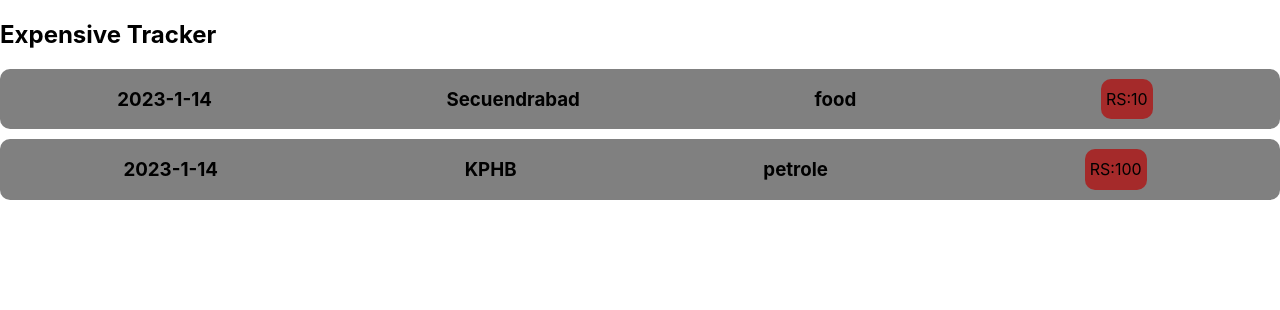
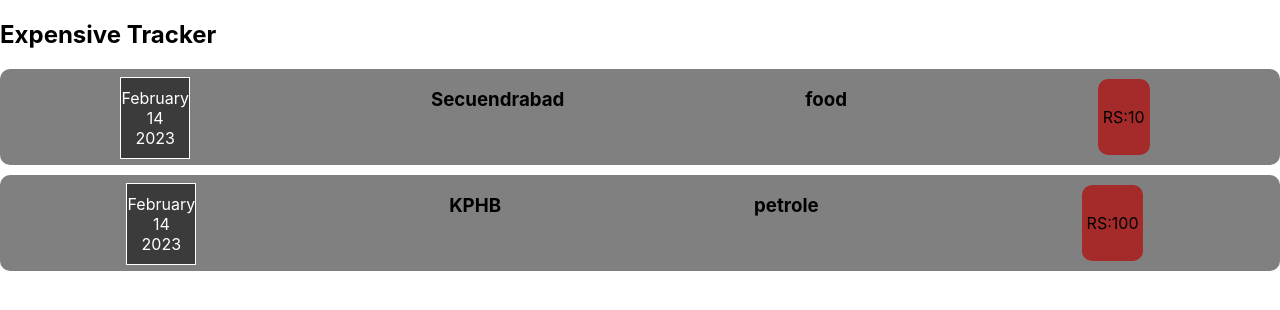
Before and after one commit to Dileep-getdata/ExpenseTracker-React, a React (Create React App) app: page / in a window 1280 px wide. Shown: the top 310 px of the page. Built offline with nearby package versions, Linux system fonts and the light colour scheme.

Commit message:
Split , smaller and readable

```diff
--- /dev/null
+++ b/src/components/ExpensiveItem/ExpenseDate.js
@@ -0,0 +1,11 @@
+import "./ExpensiveDate.css";
+function ExpenseDate(props) {
+  return (
+    <div className="date-list">
+      <div>{props.date.toLocaleString("en-US", { month: "long" })}</div>
+      <div>{props.date.toLocaleString("en-US", { day: "2-digit" })}</div>
+      <div>{props.date.getFullYear()}</div>
+    </div>
+  );
+}
+export default ExpenseDate;
--- /dev/null
+++ b/src/components/ExpensiveItem/ExpensiveDate.css
@@ -0,0 +1,11 @@
+.date-list{
+    display: flex;
+    flex-direction: column;
+    justify-content: center;
+    align-items:center;
+    height: 10vh;
+    margin-top: 1vh;
+    border: 1px solid white;
+    background-color: rgb(60, 59, 59);
+    color: white;
+}
--- a/src/components/ExpensiveItem/ExpensiveItem.js
+++ b/src/components/ExpensiveItem/ExpensiveItem.js
@@ -1,4 +1,5 @@
 import "./ExpensiveTracker.css";
+import ExpenseDate from "./ExpenseDate";
 
 function ExpensiveItem(props) {
   const expense = [
@@ -19,10 +20,7 @@ function ExpensiveItem(props) {
     <div>
       {expense.map((each) => (
         <div className="expenses-list">
-          <h3>
-            {each.date.getFullYear()}-{each.date.getMonth()}-
-            {each.date.getDate()}
-          </h3>
+          <ExpenseDate date={each.date} />
           <h3>{each.LocationOfExpenditure}</h3>
           <h3>{each.title}</h3>
           <div className="ammount-btn">RS:{each.ammount}</div>
--- a/src/components/ExpensiveItem/ExpensiveTracker.css
+++ b/src/components/ExpensiveItem/ExpensiveTracker.css
@@ -5,6 +5,7 @@
     background-color:gray;
     border-radius: 10px;
     margin-top: 10px;
+    height: 12vh;
 }
 .ammount-btn{
     display: flex;
```
